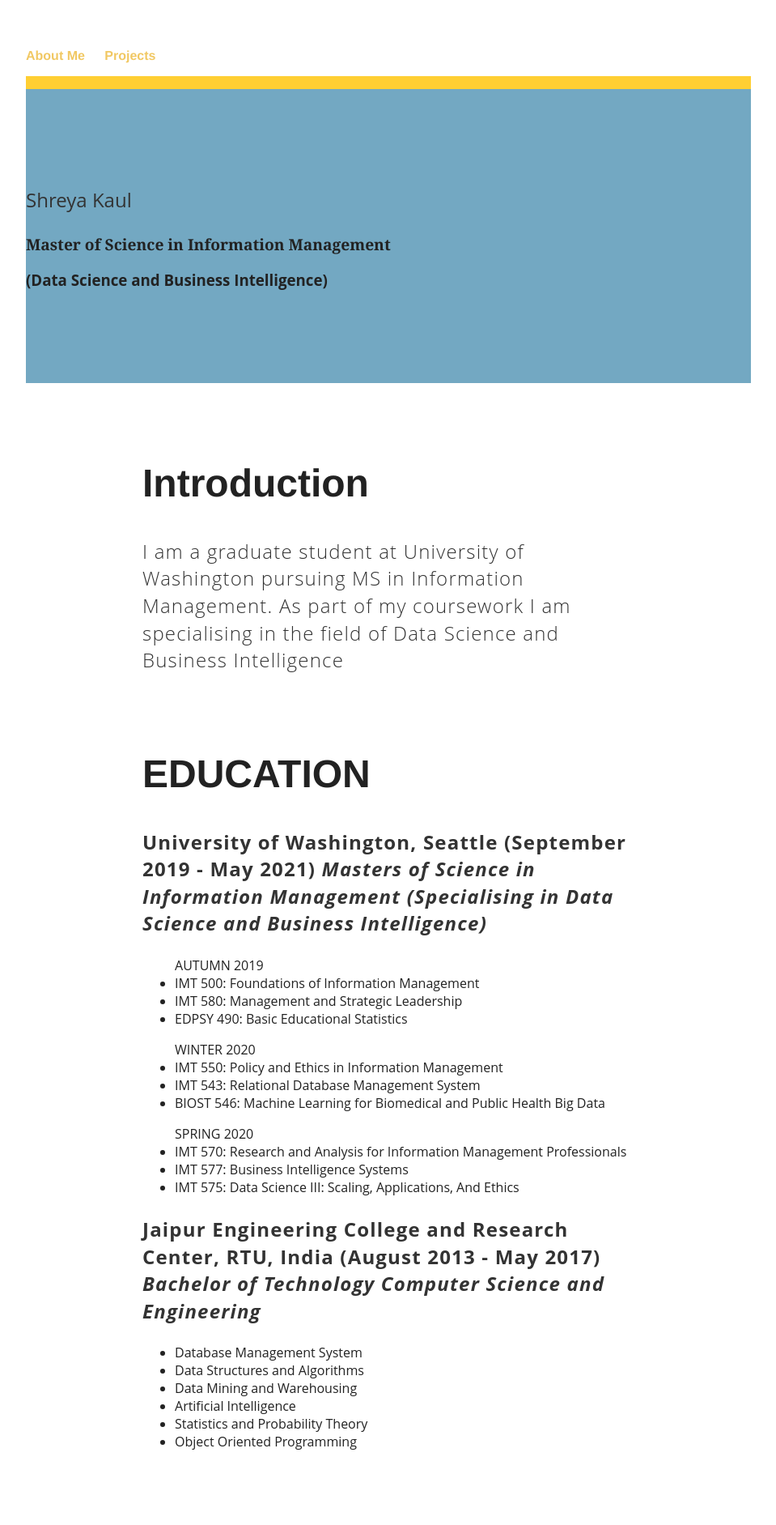
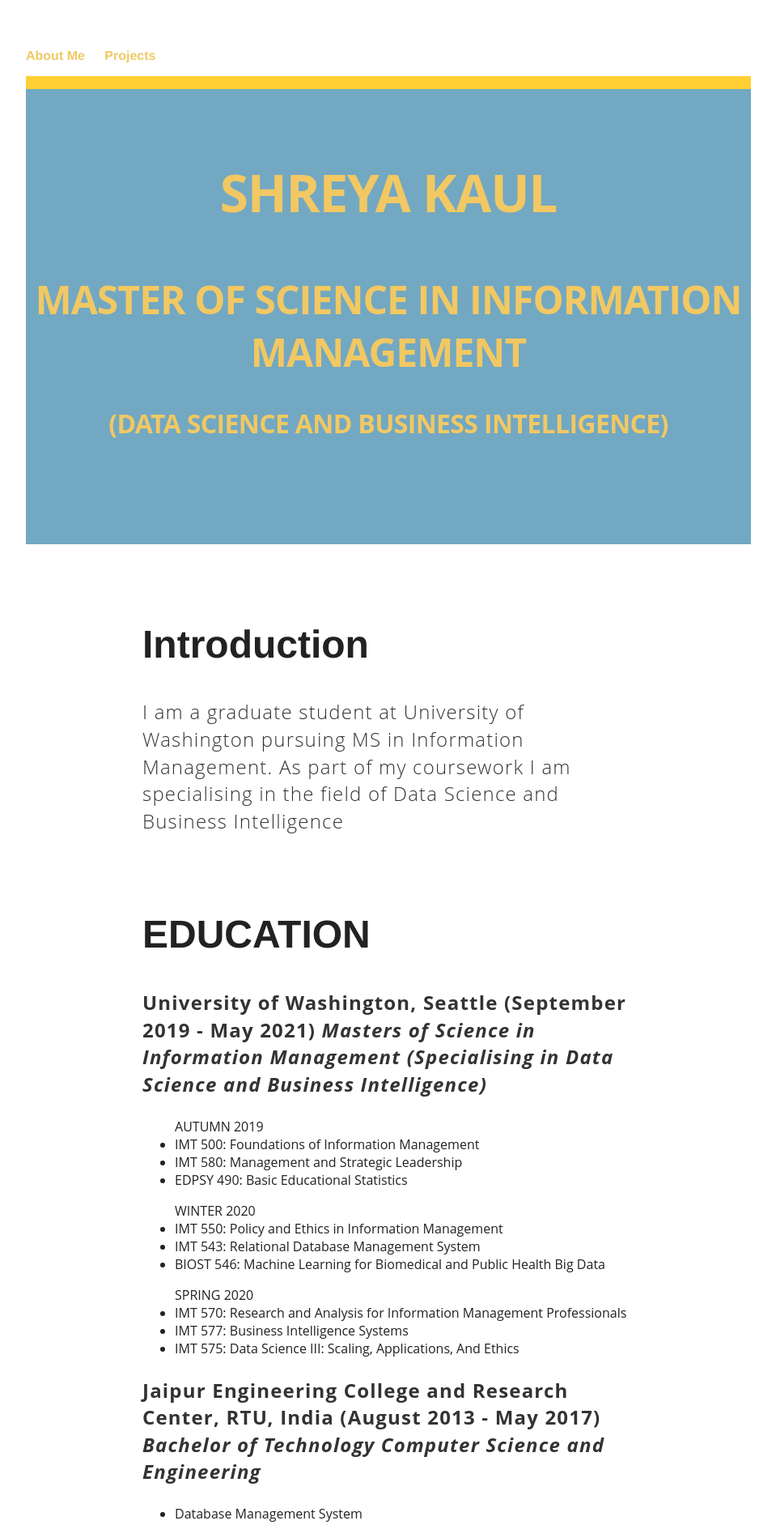
Before and after one commit to shreyakaul/shreyakaul.github.io, a Jekyll site: the page built from index.html, in a window 1280 px wide. Shown: the top 1883 px of the page at 81% size, without its empty margins (160-1119 px from the left). Built offline with Jekyll 4.4.1, drawn with Linux system fonts in a browser that asks for light colours.

Commit message:
Update main.css

```diff
--- a/css/main.css
+++ b/css/main.css
@@ -56,7 +56,9 @@
 }
 
 .content-footer,
-.masthead-heading,
+.masthead-heading1,
+.masthead-heading2,
+.masthead-heading3,
 .masthead-intro {
   text-align: center;
 }
@@ -77,7 +79,18 @@
     font-size: 2em;
 }
 
-.masthead-heading {
+.masthead-heading1 {
+    /* Layout Declarations */
+    color: #F1C863;
+    margin-top: -0.2em;
+    /* Typography Declarations */
+    font-family: "Open Sans", "Helvetica Neue", sans-serif;
+    font-weight: bold;
+    font-size: 4em;
+    letter-spacing: -0.02em;
+    text-transform: uppercase;
+}
+.masthead-heading2 {
     /* Layout Declarations */
     color: #F1C863;
     margin-top: -0.2em;
@@ -85,6 +98,17 @@
     font-family: "Open Sans", "Helvetica Neue", sans-serif;
     font-weight: bold;
     font-size: 3em;
+    letter-spacing: -0.02em;
+    text-transform: uppercase;
+}
+.masthead-heading3 {
+    /* Layout Declarations */
+    color: #F1C863;
+    margin-top: -0.2em;
+    /* Typography Declarations */
+    font-family: "Open Sans", "Helvetica Neue", sans-serif;
+    font-weight: bold;
+    font-size: 2em;
     letter-spacing: -0.02em;
     text-transform: uppercase;
 }
```
